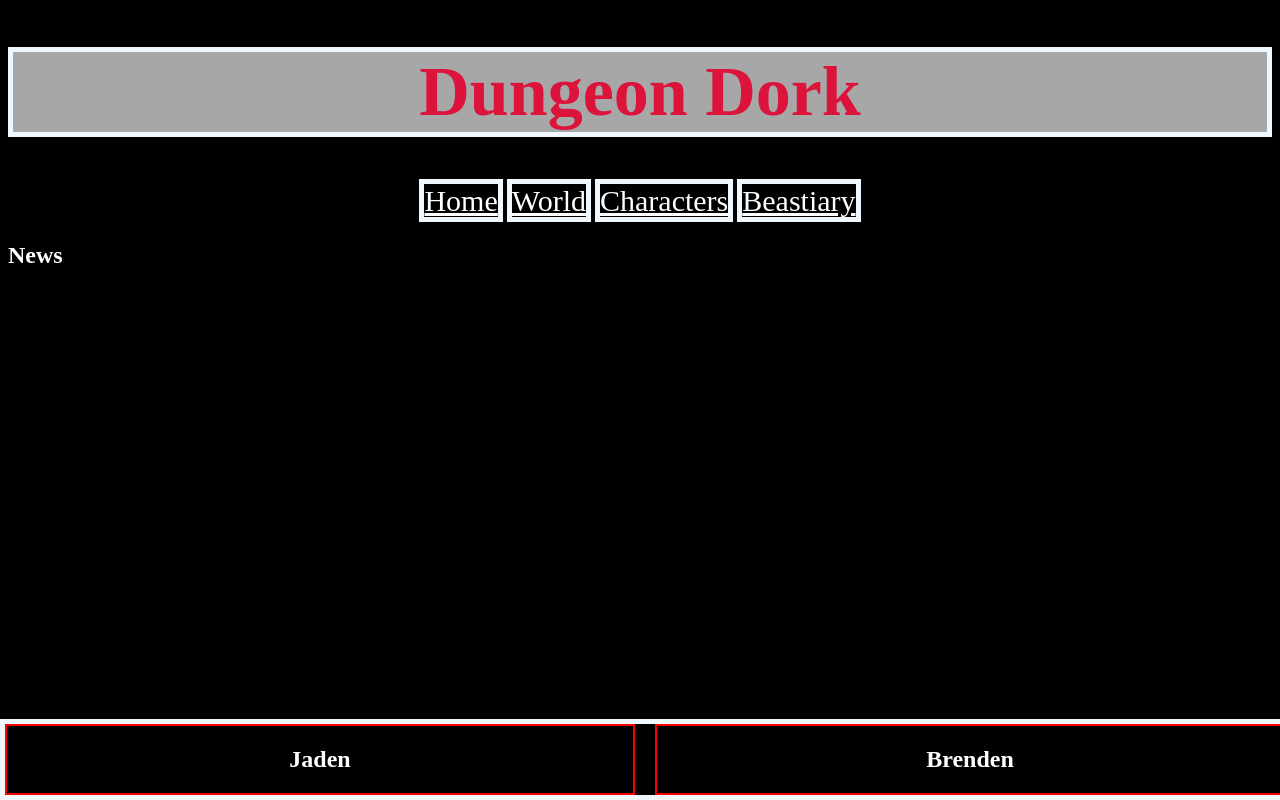
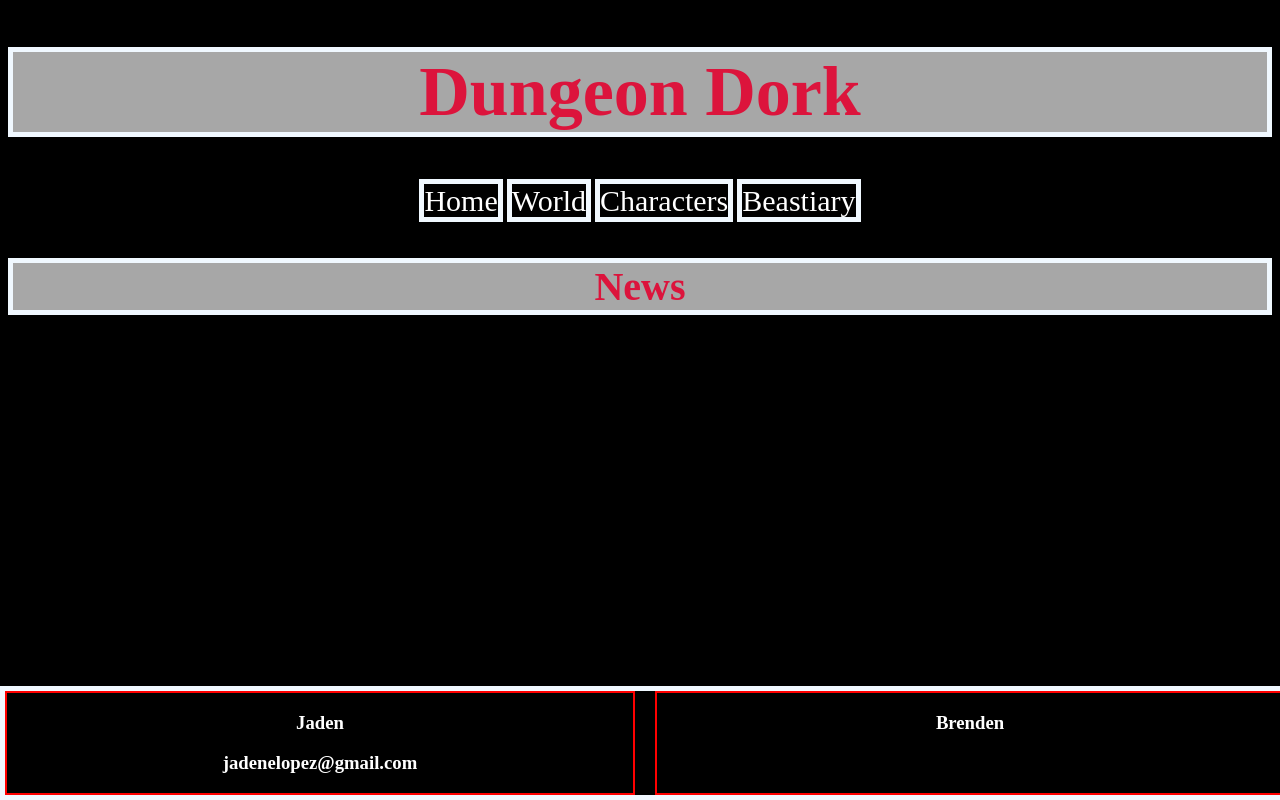
Before and after one commit to jadenelopez/DungeonDork, a plain HTML site: page index.html in a window 1280 px wide. Drawn offline with Linux system fonts and the light colour scheme.

Commit message:
Lots of changes

```diff
--- a/index.css
+++ b/index.css
@@ -8,6 +8,13 @@ h1
 {
 text-align: center;
 font-size: 70px;
+
+}
+
+h2{
+
+text-align: center;
+font-size: 40px;
 
 }
 
@@ -34,9 +41,12 @@ ul {
     display: inline;
     font-size: 30px;
   }
-
+a{
+    text-decoration: none;
+}
   a:hover
   {
+
     color: crimson;
   }
 
--- a/index.html
+++ b/index.html
@@ -21,7 +21,9 @@
     </ul>
     <h2>
 
-    <p>News</p>
+    <p class="box">News</p>
+
+
 
     </h2>
 
@@ -35,11 +37,12 @@
         <div class="flex-container">
 
             <div class="flex-child blue">
-             <h2>Jaden<h2>
+             <h3>Jaden<h3>
+                <a href="mailto:jadenelopez@gmail.com">jadenelopez@gmail.com</a>
             </div>
 
             <div class="flex-child black">
-              <h2>Brenden</h2>
+              <h3>Brenden</h3>
             </div>
 
           </div>
```
